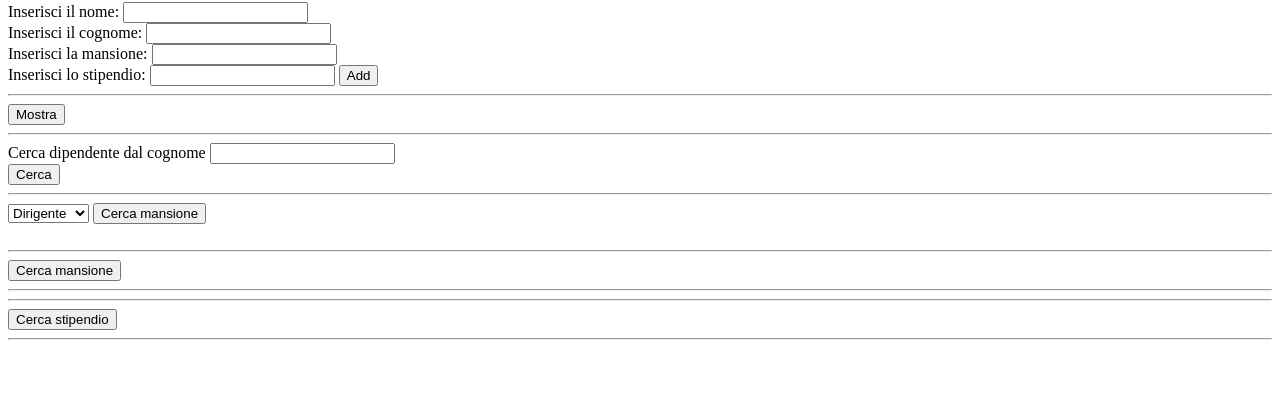
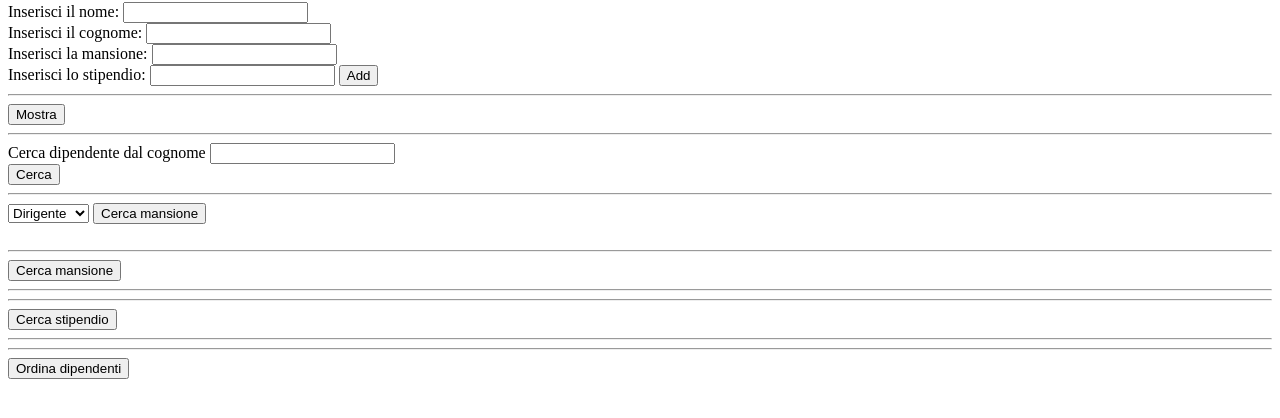
Before and after one commit to mariacivi/FrontEnd, a plain HTML site: page dipendentifinale.html in a window 1280 px wide. Shown: the part 78-496 px from the top of the page. Drawn offline with Linux system fonts and the light colour scheme.

Commit message:
Update dipendenti.html

```diff
--- a/dipendentifinale.html
+++ b/dipendentifinale.html
@@ -1,3 +1,4 @@
+
 <!DOCTYPE html>
 <html lang="en">
 
@@ -138,6 +139,10 @@
     <div id="result8"></div>
     <div id="result9"></div>
 
+    <hr>
+    <div id="result10"></div>
+    <button onclick="ordinaStip()">Ordina dipendenti</button>
+
     <script>
         function cercaMan() {
 
@@ -243,6 +248,23 @@
             nodo.innerHTML = elements;
         }
 
+        function ordinaStip() {
+            var arrayStipendi = listaDip.map(dipendente => dipendente.stipendio);
+
+            arrayStipendi.sort((a, b) => a - b);
+
+            var elements = "";
+            for (var i = 0; i < arrayStipendi.length; i++) {
+                for (var j = 0; j < listaDip.length; j++) {
+                    if (listaDip[j].stipendio === arrayStipendi[i]) {
+                        elements += listaDip[j].stampa() + '<br>';
+                        break;
+                    }
+                }
+            }
+            var nodo = document.getElementById("result10");
+            nodo.innerHTML = elements;
+        }
 
     </script>
 
```
